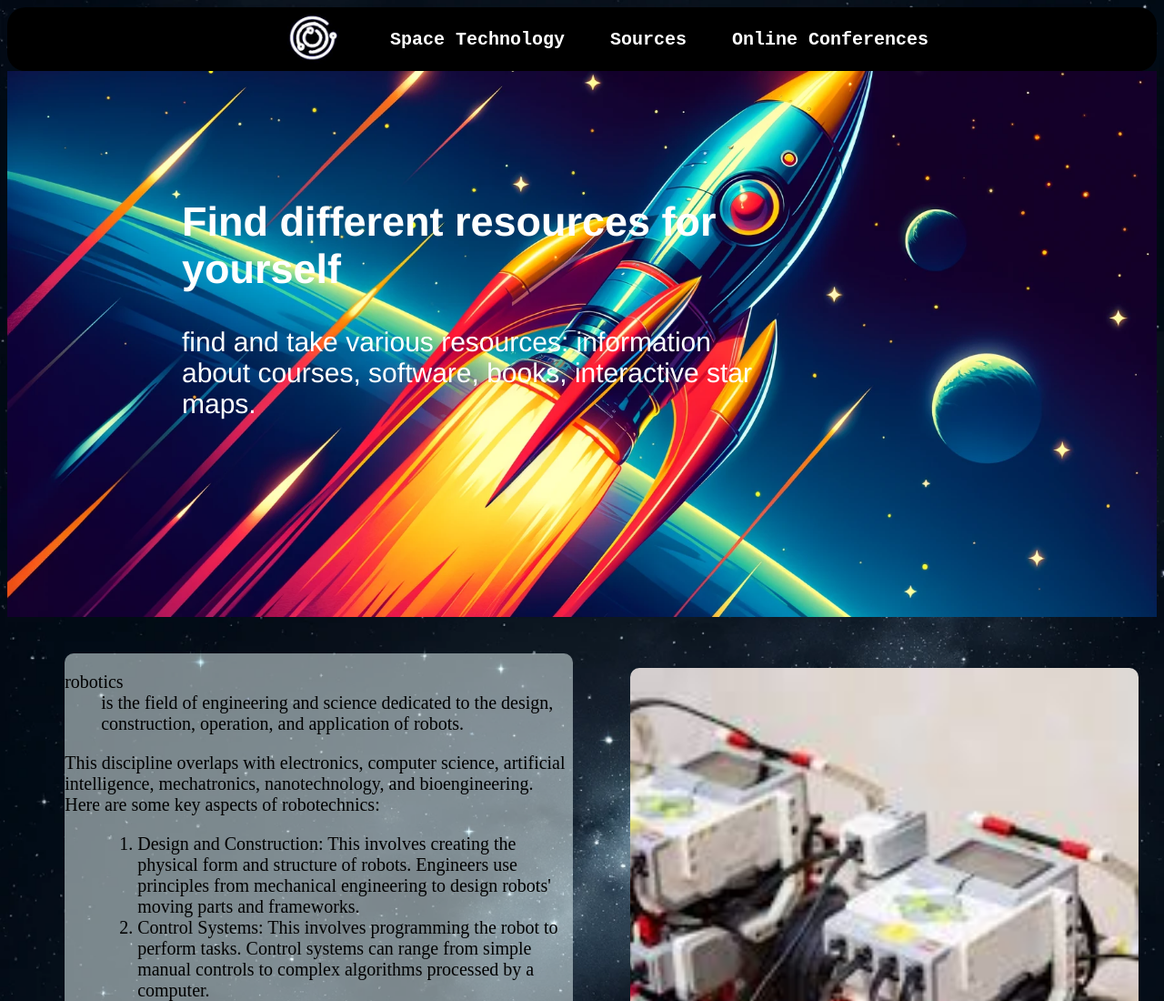
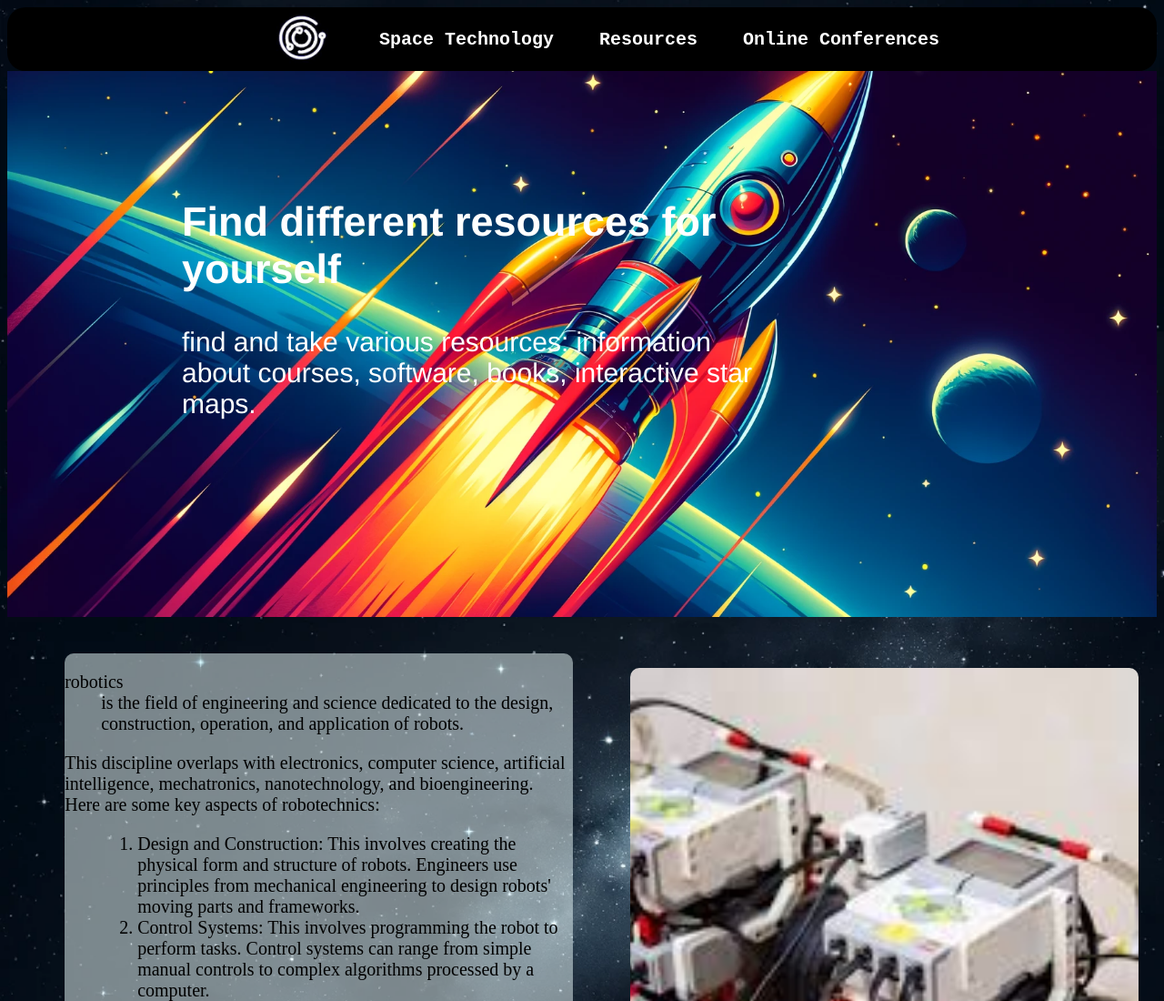
Before and after one commit to V1er2k/OrbitTech, a plain HTML site: page header/resources.html in a window 1280 px wide. Shown: the top 1100 px of the page at 91% size. Drawn offline with Linux system fonts and the light colour scheme; files whose address does not match are found by name.

Commit message:
bruh
ghwg

```diff
--- a/header/resources.html
+++ b/header/resources.html
@@ -14,7 +14,7 @@
             <div class="header-sections">
                 <a href="../index.html"><img src="../images/image-logo.jpeg" alt="логотип сайта" class="logo-icon"></a>
                 <a href="space_technology.html" class="header-SP">Space Technology</a>
-                <a href="sources.html" class="header-sources">Sources</a>
+                <a href="sources.html" class="header-sources">Resources</a>
                 <a href="online_conf.html" class="header-OC">Online Conferences</a>
                 <div class="search-box">
                     <input type="text" class="search-input" placeholder="Поиск...">
```
